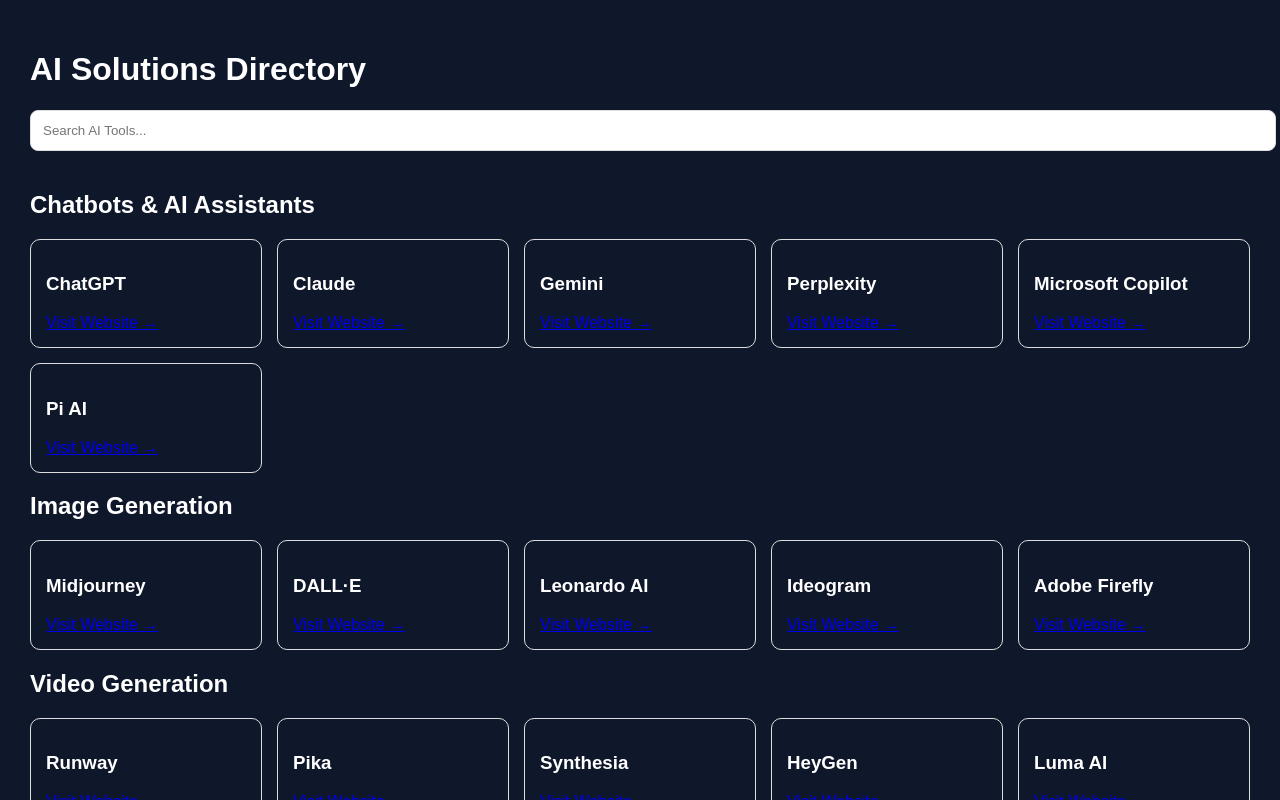
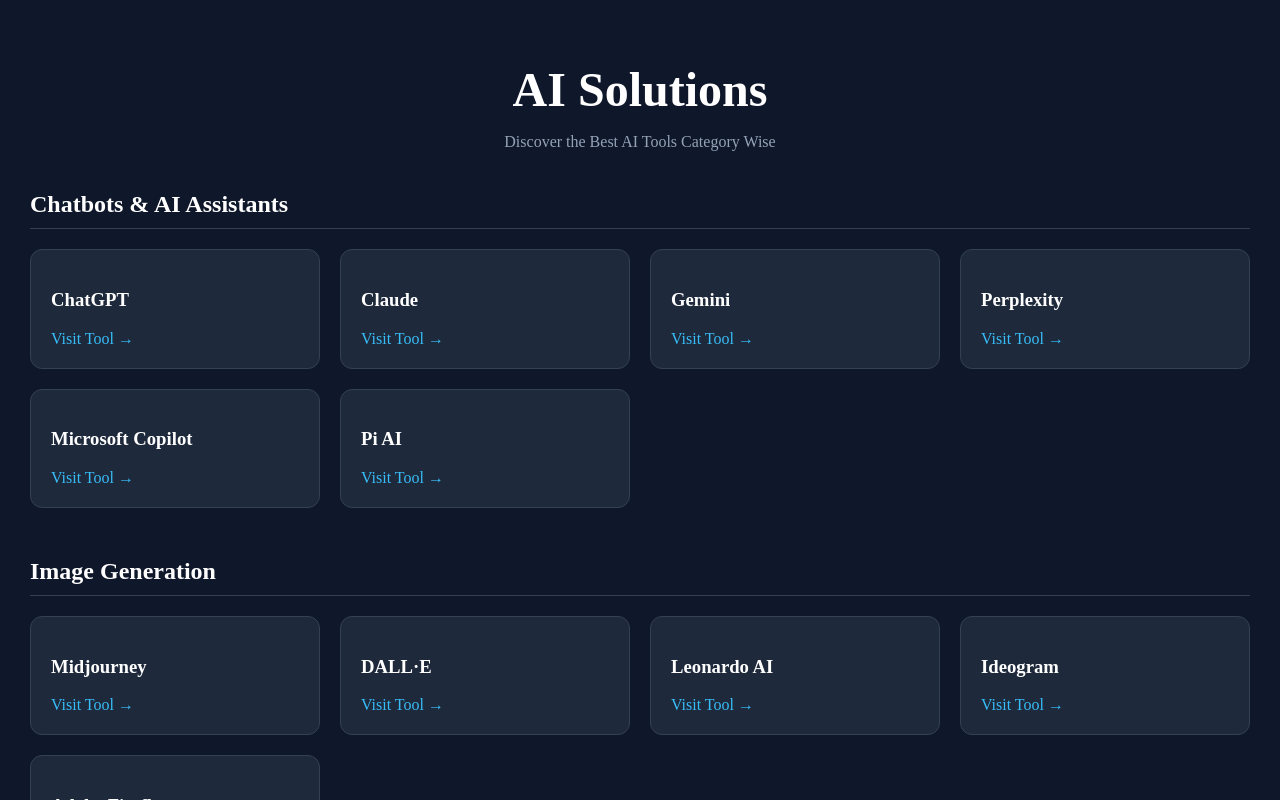
Before and after one commit to problemphobia-maker/ai-solutions-v2, a Next.js app: page / in a window 1280 px wide. Shown: the top 800 px of the page. Built offline with nearby package versions, Linux system fonts and the light colour scheme.

Commit message:
Update page.js

```diff
--- a/app/page.js
+++ b/app/page.js
@@ -2,39 +2,50 @@
 
 export default function Home() {
   return (
-    <main style={{padding:"30px",fontFamily:"Arial"}}>
-      <h1>AI Solutions Directory</h1>
+    <main style={{ maxWidth: "1400px", margin: "0 auto", padding: "30px" }}>
 
-      <input
-        type="text"
-        placeholder="Search AI Tools..."
-        style={{
-          width:"100%",
-          padding:"12px",
-          marginBottom:"20px",
-          border:"1px solid #ddd",
-          borderRadius:"8px"
-        }}
-      />
+      <h1 style={{
+        fontSize: "48px",
+        textAlign: "center",
+        marginBottom: "10px"
+      }}>
+        AI Solutions
+      </h1>
 
-      {tools.map((section,index)=>(
-        <div key={index}>
-          <h2>{section.category}</h2>
+      <p style={{
+        textAlign: "center",
+        color: "#94a3b8",
+        marginBottom: "40px"
+      }}>
+        Discover the Best AI Tools Category Wise
+      </p>
+
+      {tools.map((category, index) => (
+        <section key={index} style={{ marginBottom: "50px" }}>
+
+          <h2 style={{
+            marginBottom: "20px",
+            borderBottom: "1px solid #334155",
+            paddingBottom: "10px"
+          }}>
+            {category.category}
+          </h2>
 
           <div
             style={{
-              display:"grid",
-              gridTemplateColumns:"repeat(auto-fill,minmax(220px,1fr))",
-              gap:"15px"
+              display: "grid",
+              gridTemplateColumns: "repeat(auto-fill,minmax(250px,1fr))",
+              gap: "20px"
             }}
           >
-            {section.items.map((tool,idx)=>(
+            {category.items.map((tool, idx) => (
               <div
                 key={idx}
                 style={{
-                  border:"1px solid #ddd",
-                  padding:"15px",
-                  borderRadius:"10px"
+                  background: "#1e293b",
+                  padding: "20px",
+                  borderRadius: "12px",
+                  border: "1px solid #334155"
                 }}
               >
                 <h3>{tool.name}</h3>
@@ -42,15 +53,20 @@
                 <a
                   href={tool.url}
                   target="_blank"
-                  rel="noopener noreferrer"
+                  style={{
+                    color: "#38bdf8",
+                    textDecoration: "none"
+                  }}
                 >
-                  Visit Website →
+                  Visit Tool →
                 </a>
               </div>
             ))}
           </div>
-        </div>
+
+        </section>
       ))}
+
     </main>
   );
 }
```
